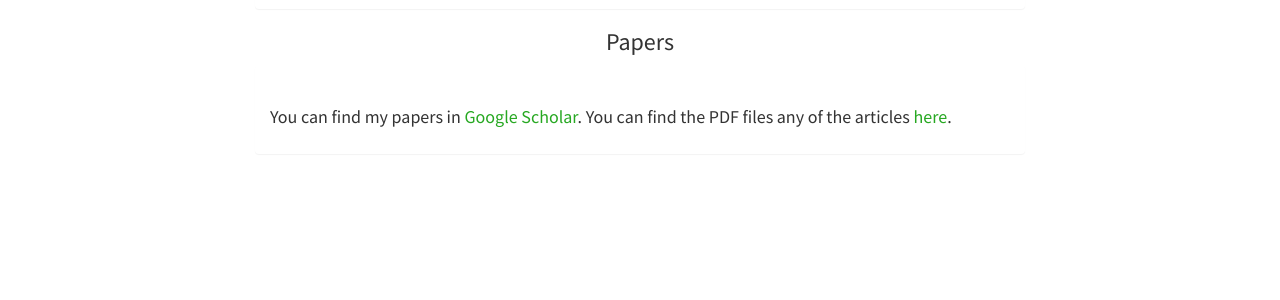
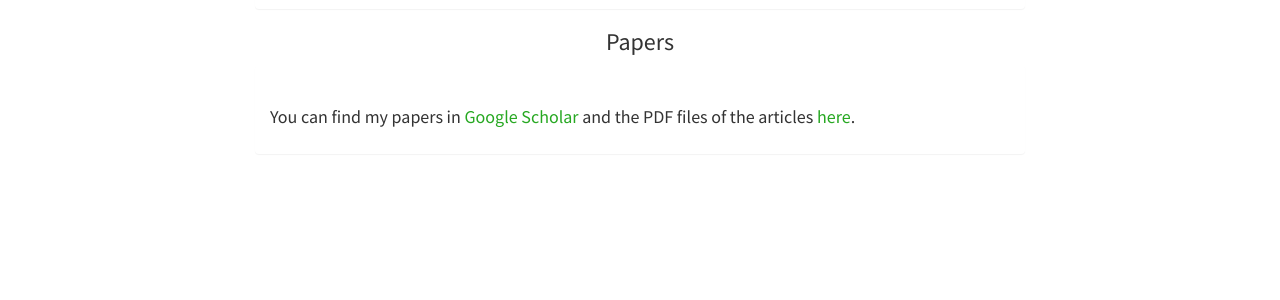
Before and after one commit to fcarreiro/fcarreiro.github.com, a Jekyll site: the page built from papers.html, in a window 1280 px wide. Shown: the part 375-675 px from the top of the page. Built offline with Jekyll 4.4.1, drawn with Linux system fonts in a browser that asks for light colours; nearby versions of some CDN libraries.

Commit message:
Fix typo in papers page

```diff
--- a/papers.html
+++ b/papers.html
@@ -24,8 +24,8 @@
     <div class="panel-body papers">
       <h5>
         You can find my papers in
-        <a href="https://scholar.google.com/citations?user=ChOmybMAAAAJ&hl=en" target="_blank">Google Scholar</a>.
-        You can find the PDF files any of the articles <a href="https://www.dropbox.com/sh/shnr1guk20s3ncg/AABLOZSzmMvFb7R7yVLTqwmia?dl=0">here</a>.<br>
+        <a href="https://scholar.google.com/citations?user=ChOmybMAAAAJ&hl=en" target="_blank">Google Scholar</a>
+        and the PDF files of the articles <a href="https://www.dropbox.com/sh/shnr1guk20s3ncg/AABLOZSzmMvFb7R7yVLTqwmia?dl=0">here</a>.<br>
       </h5>
     </div>
   </div>
```
